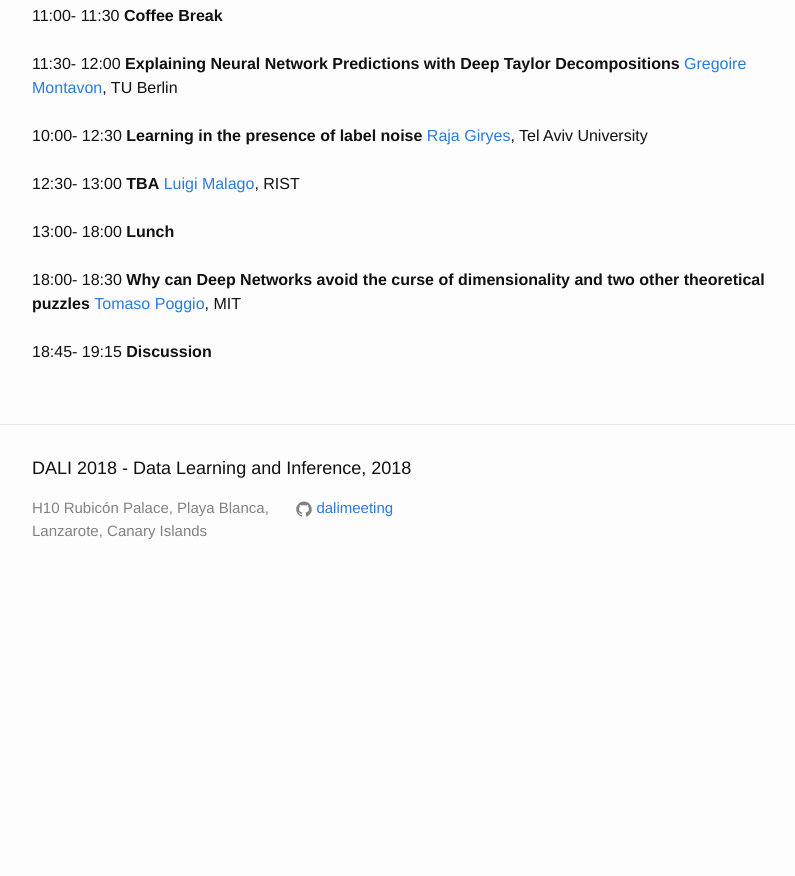
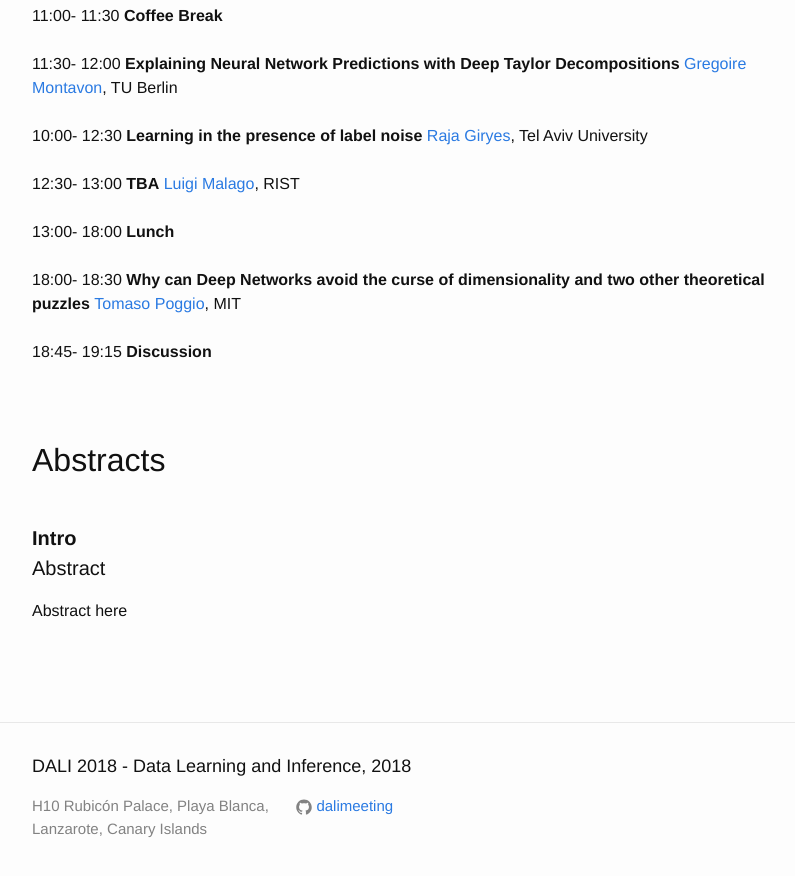
Before and after one commit to dalimeeting/dalimeeting.github.io, a Jekyll site: the page built from _posts/2018-04-05-workshopTheoryDL.md, in a window 1280 px wide and 900 px high, scrolled down 1034 px. Shown: the top 876 px of the window, without its empty margins (238-1033 px from the left). Built offline with Jekyll 4.4.1, drawn with Linux system fonts in a browser that asks for light colours; before the commit the page ends 1636 px from its top, so only the background shows below that; some of the changed lines change nothing that is shown.

Commit message:
Update 2018-04-05-workshopTheoryDL.md

```diff
--- a/_posts/2018-04-05-workshopTheoryDL.md
+++ b/_posts/2018-04-05-workshopTheoryDL.md
@@ -15,7 +15,7 @@ organizers:
   url: http://sda.cs.uni-bonn.de/people/dr-asja-fischer/
   institute: University of Bonn
 room:
-show_abstracts: false
+show_abstracts: true
 talks:
 - title: "Intro"
   author:
@@ -24,6 +24,7 @@ talks:
     url:
     institute:
   youtube:
+  abstract: "Abstract here"
   start: "09:20"
   end: "09:30"
 - title: "What could a theory of deep learning look like?"
```
